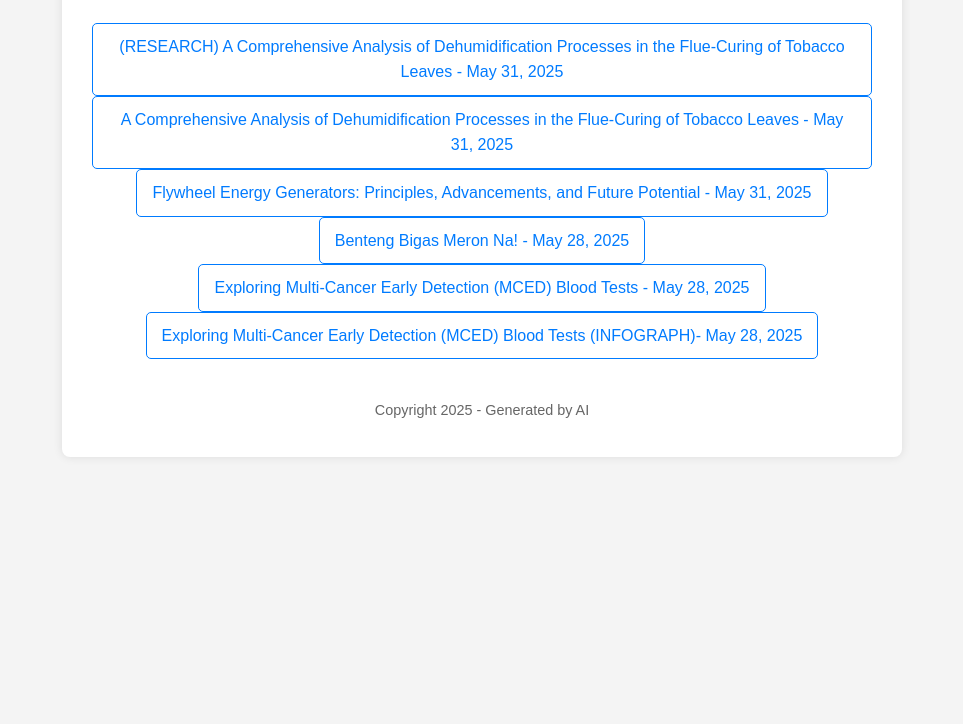
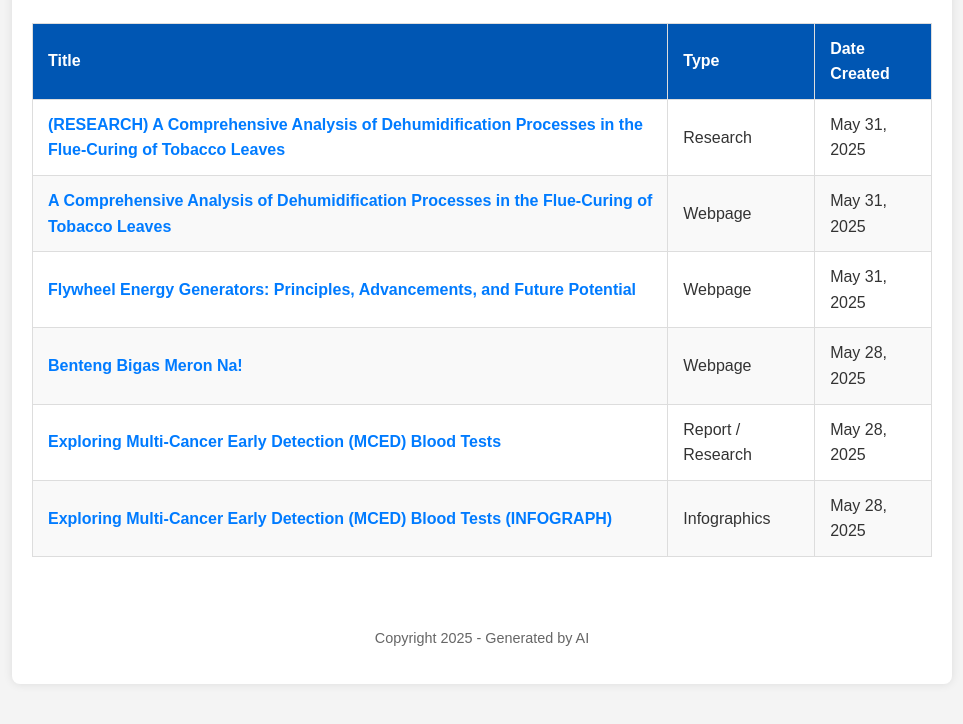
Before and after one commit to kernel23/kernel23.github.io, a plain HTML site: page index.html in a window 1280 px wide. Shown: the part 140-864 px from the top of the page, without its empty margins (158-1121 px from the left). Before the commit the page ends 800 px from the top, so only its background shows below. Drawn offline with Linux system fonts and the light colour scheme.

Commit message:
Update index.html
Change "to table form"

```diff
--- a/index.html
+++ b/index.html
@@ -6,70 +6,69 @@
     <title>Comprehensive Research of the Following Topics</title>
     <style>
         body {
-            font-family: Arial, sans-serif; /* Clean font */
+            font-family: Arial, sans-serif;
             margin: 0;
             padding: 20px;
-            background-color: #f4f4f4; /* Light gray background */
-            color: #333; /* Darker text for readability */
+            background-color: #f4f4f4;
+            color: #333;
             line-height: 1.6;
         }
 
         .container {
-            max-width: 800px; /* Max width for content */
-            margin: 20px auto; /* Center the content */
+            max-width: 900px; /* Increased max-width for table */
+            margin: 20px auto;
             padding: 20px;
-            background-color: #fff; /* White background for content area */
-            box-shadow: 0 0 10px rgba(0,0,0,0.1); /* Subtle shadow */
-            border-radius: 8px; /* Rounded corners */
+            background-color: #fff;
+            box-shadow: 0 0 10px rgba(0,0,0,0.1);
+            border-radius: 8px;
         }
 
         h1 {
-            color: #0056b3; /* A nice blue for the header */
+            color: #0056b3;
             text-align: center;
             margin-bottom: 30px;
         }
 
-        nav {
+        /* Table Styles */
+        .links-table {
+            width: 100%;
+            border-collapse: collapse; /* Removes space between cell borders */
             margin-bottom: 30px;
         }
 
-        nav ul {
-            list-style-type: none; /* Remove default bullets */
-            padding: 0;
-            text-align: center; /* Center navigation items */
+        .links-table th, .links-table td {
+            border: 1px solid #ddd; /* Light gray border for cells */
+            padding: 12px 15px; /* Padding within cells */
+            text-align: left; /* Align text to the left */
         }
 
-        nav ul li {
-            display: inline-block; /* Arrange items side-by-side (optional, could be block for full width) */
-            margin: 0 10px; /* Spacing between items if inline */
-            /* If you prefer full-width buttons, use display: block; and margin-bottom: 10px; */
+        .links-table th {
+            background-color: #0056b3; /* Blue background for headers */
+            color: #fff; /* White text for headers */
+            font-weight: bold;
         }
 
-        nav ul li a {
-            text-decoration: none; /* Remove underline from links */
-            color: #007bff; /* Bootstrap primary blue */
-            padding: 10px 15px;
-            border: 1px solid #007bff;
-            border-radius: 5px;
-            transition: all 0.3s ease; /* Smooth transition for hover effects */
-            display: inline-block; /* Allows padding and border to apply correctly */
+        .links-table tbody tr:nth-child(even) {
+            background-color: #f9f9f9; /* Zebra striping for rows */
         }
 
-        /* --- INTERACTIVE PART --- */
-        nav ul li a:hover {
-            background-color: #007bff; /* Blue background on hover */
-            color: #fff; /* White text on hover */
-            text-decoration: none; /* Ensure no underline on hover */
-            transform: translateY(-2px); /* Slight lift effect */
-            box-shadow: 0 4px 8px rgba(0,0,0,0.15); /* Shadow lift effect */
+        .links-table tbody tr:hover {
+            background-color: #f1f1f1; /* Highlight row on hover */
+            cursor: default; /* Change cursor to indicate row is not directly clickable */
         }
 
-        nav ul li a:active { /* When the link is clicked */
-            transform: translateY(0px); /* Push back down slightly */
-            box-shadow: 0 2px 4px rgba(0,0,0,0.1);
+        .links-table td a {
+            color: #007bff;
+            text-decoration: none;
+            font-weight: bold;
+            transition: color 0.3s ease;
         }
-        /* --- END INTERACTIVE PART --- */
 
+        .links-table td a:hover {
+            color: #0056b3;
+            text-decoration: underline;
+        }
+        /* --- END TABLE INTERACTIVE PART --- */
 
         p.footer {
             text-align: center;
@@ -77,21 +76,53 @@
             font-size: 0.9em;
             color: #666;
         }
+
+        /* Responsive Table Wrapper */
+        .table-responsive-wrapper {
+            overflow-x: auto; /* Adds horizontal scroll if table is too wide */
+        }
+
     </style>
 </head>
 <body>
     <div class="container">
-        <h1>Open Links</h1>
-        <nav>
-            <ul>
-                <li><a href="flue_curing_research.html">(RESEARCH) A Comprehensive Analysis of Dehumidification Processes in the Flue-Curing of Tobacco Leaves - May 31, 2025</a></li>
-                <li><a href="flue_curing.html">A Comprehensive Analysis of Dehumidification Processes in the Flue-Curing of Tobacco Leaves - May 31, 2025</a></li>
-                <li><a href="FESS_Unlimited_Electricity.html">Flywheel Energy Generators: Principles, Advancements, and Future Potential - May 31, 2025</a></li>
-                <li><a href="BBM NA.html">Benteng Bigas Meron Na! - May 28, 2025</a></li>
-                <li><a href="MCED_Blood_Test_Report.html">Exploring Multi-Cancer Early Detection (MCED) Blood Tests - May 28, 2025</a></li>
-                <li><a href="MCED_Blood_Test_Infograph.html">Exploring Multi-Cancer Early Detection (MCED) Blood Tests (INFOGRAPH)- May 28, 2025</a></li>
-            </ul>
-        </nav>
+        <h1>Available Documents & Links</h1> <div class="table-responsive-wrapper">
+            <table class="links-table">
+                <thead>
+                    <tr>
+                        <th>Title</th>
+                        <th>Type</th>
+                        <th>Date Created</th>
+                    </tr>
+                </thead>
+                <tbody>
+                    <tr>
+                        <td><a href="flue_curing_research.html">(RESEARCH) A Comprehensive Analysis of Dehumidification Processes in the Flue-Curing of Tobacco Leaves</a></td>
+                        <td>Research</td> <td>May 31, 2025</td>
+                    </tr>
+                    <tr>
+                        <td><a href="flue_curing.html">A Comprehensive Analysis of Dehumidification Processes in the Flue-Curing of Tobacco Leaves</a></td>
+                        <td>Webpage</td> <td>May 31, 2025</td>
+                    </tr>
+                    <tr>
+                        <td><a href="FESS_Unlimited_Electricity.html">Flywheel Energy Generators: Principles, Advancements, and Future Potential</a></td>
+                        <td>Webpage</td> <td>May 31, 2025</td>
+                    </tr>
+                    <tr>
+                        <td><a href="BBM NA.html">Benteng Bigas Meron Na!</a></td>
+                        <td>Webpage</td> <td>May 28, 2025</td>
+                    </tr>
+                    <tr>
+                        <td><a href="MCED_Blood_Test_Report.html">Exploring Multi-Cancer Early Detection (MCED) Blood Tests</a></td>
+                        <td>Report / Research</td> <td>May 28, 2025</td>
+                    </tr>
+                    <tr>
+                        <td><a href="MCED_Blood_Test_Infograph.html">Exploring Multi-Cancer Early Detection (MCED) Blood Tests (INFOGRAPH)</a></td>
+                        <td>Infographics</td> <td>May 28, 2025</td>
+                    </tr>
+                    </tbody>
+            </table>
+        </div>
 
         <p class="footer">Copyright 2025 - Generated by AI</p>
     </div>
```
